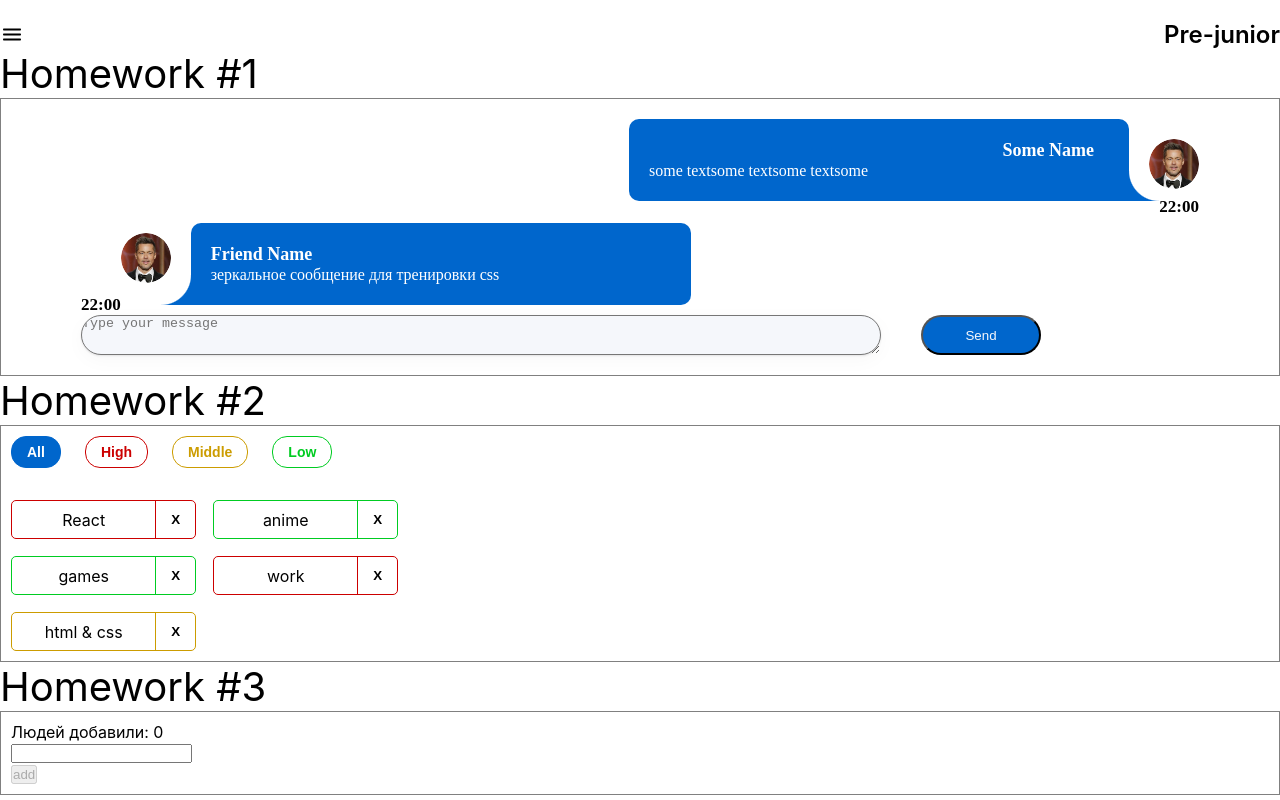
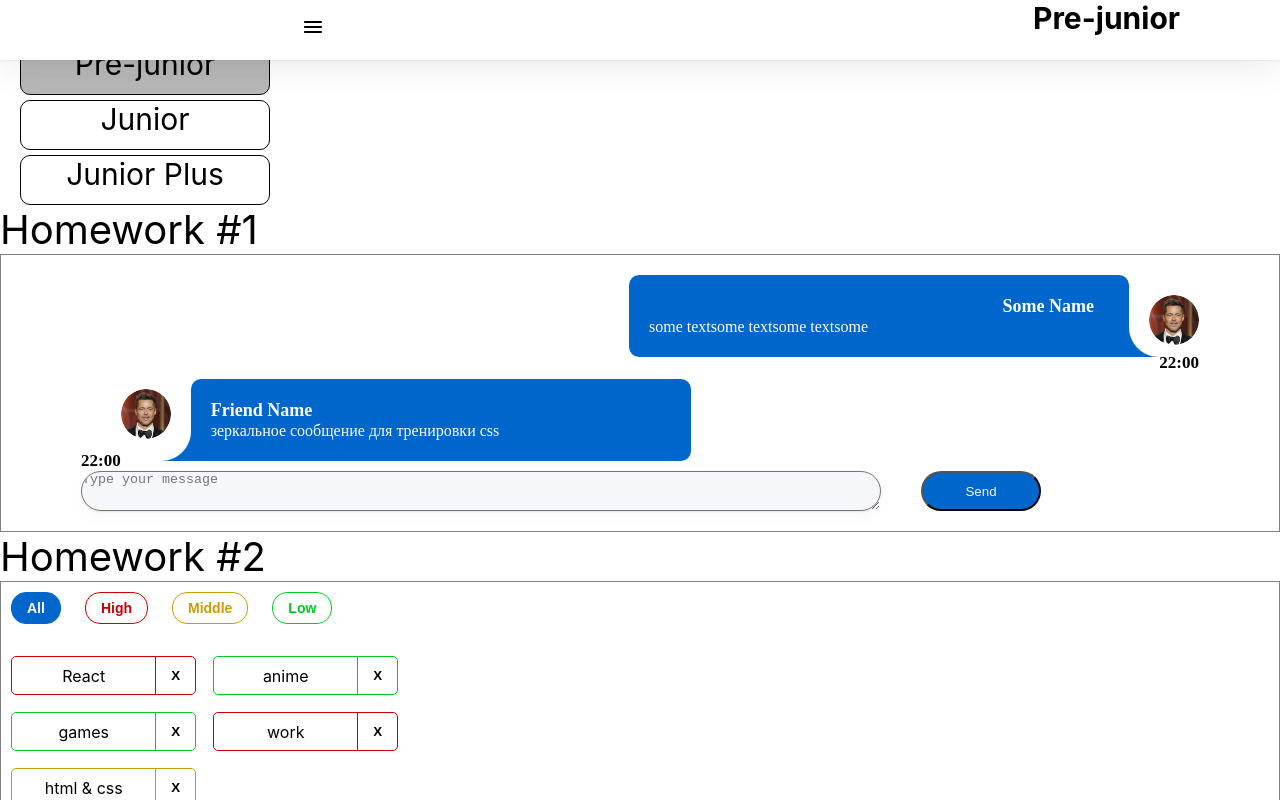
Before and after one commit to sergeisv113/dz_auto, a React (Create React App) app: page /#/pre-junior in a window 1280 px wide. Shown: the top 800 px of the page. Built offline with nearby package versions, Linux system fonts and the light colour scheme.

Commit message:
commit 5

```diff
--- a/src/s2-homeworks/hw05/header/Header.module.css
+++ b/src/s2-homeworks/hw05/header/Header.module.css
@@ -1,16 +1,41 @@
 .burgerMenuIcon {
+    position: absolute;
+    left: 1px;
+
+
+    margin: 15px 0 0 300px;
+}
+
+.burgerMenuIcon:hover {
+    background: #c9c9c9;
+    border-radius: 5px;
+    transition: 0.2s;
+
 }
 
 .header {
     display: flex;
-    justify-content: space-between;
-    padding-top: 20px;
+    flex-direction: row;
+    position: absolute;
+    justify-content: flex-end;
+    text-align: center;
+
+    width: 100%;
+    height: 60px;
+    left: 0px;
+    top: 0px;
+
+    background: #FFFFFF;
+    box-shadow: 0px 0px 40px rgba(29, 33, 38, 0.13), 0px 0px 2px rgba(29, 33, 38, 0.1);
 }
+.header.burgerMenuIcon {
+    justify-content: flex-start;
+}
+.header h1 {
 
-.header h1 {
-    font-weight: 600;
-    font-size: 24px;
-    line-height: 29px;
-
-    color: #000000;
+    position: absolute;
+    font-size: 30px;
+    color: black;
+    text-align: right;
+    margin-right: 100px;
 }
--- a/src/s2-homeworks/hw05/sidebar/Sidebar.module.css
+++ b/src/s2-homeworks/hw05/sidebar/Sidebar.module.css
@@ -1,67 +1,81 @@
 .sidebar {
-    display: flex;
-    flex-direction: column;
-    width: 317px;
-    height: 100vh;
-    transform: translateX(-387px);
-    transition: all ease-out .5s;
-    position: fixed;
+
+}
+
+
+.open {
+    background-color: white;
+    width: 350px;
+    height: 100%;
+
+}
+
+.open:hover {
+    color: deepskyblue;
 }
 
 .sidebar.open {
-    padding: 20px;
-    transform: translateX(0);
-    transition: all ease-out .5s;
-    background: #FFFFFF;
-    box-shadow: 0px 10px 40px rgba(29, 33, 38, 0.13), 0px 1px 2px rgba(29, 33, 38, 0.1);
-    border-radius: 0px;
-    z-index: 5;
+    position: absolute;
+    z-index: 10;
+
 }
 
 .background {
+    z-index: 10;
     position: absolute;
-    left: 317px;
     width: 100%;
-    height: 100vh;
-    background: #000000;
+    height: 100%;
+    background: black;
     opacity: 0.3;
-    z-index: 3;
 }
 
 .nav {
-    display: flex;
-    flex-direction: column;
+
+}
+
+.navHidden {
+    display: none;
 }
 
 .nav a {
-    font-weight: 600;
-    font-size: 22px;
-    line-height: 27px;
-    color: #000000;
+    display: flex;
+    width: 250px;
+    height: 50px;
+    flex-direction: column;
+    font-size: 30px;
+    color: black;
     text-decoration: none;
-    margin-bottom: 45px;
+    text-align: center;
+    border: 1px solid black;
+    border-radius: 10px;
+    margin-left: 20px;
+    margin-top: 5px;
+
 }
 
 .nav a:hover {
-    color: #58ACFF;
+    color: dodgerblue;
 }
 
-.nav a.active {
-    text-decoration-line: underline;
-    color: #0059B2;
+.active {
+    color: white;
+    background-color: #b7b7b7;
+
 }
 
+
 .close {
-    width: 24px;
-    height: 24px;
-    display: flex;
-    justify-content: center;
-    align-items: center;
-    align-self: end;
-    margin-bottom: 23px;
+    margin: 12px 0 0 300px;
+    border: none;
+    background: none;
+}
+
+.close:hover {
+    background: #c9c9c9;
+    border-radius: 5px;
+
 }
 
 .close img {
-    width: 12px;
-    height: 12px;
+
 }
--- a/src/s2-homeworks/hw05/sidebar/Sidebar.tsx
+++ b/src/s2-homeworks/hw05/sidebar/Sidebar.tsx
@@ -10,8 +10,10 @@ type PropsType = {
 }
 
 export const Sidebar: FC<PropsType> = ({open, handleClose}) => {
-    const sidebarClass = s.sidebar
-        + (open ? ' ' + s.open : '')
+    const openClass = open ? ' ' + s.open : ''
+    const sidebarClass = `${s.sidebar} ${openClass}` // navlink class
+    const navClass = open ? s.nav : s.navHidden //nav class
+
     return (
         <>
             {/*затемнение справа от открытого меню*/}
```
